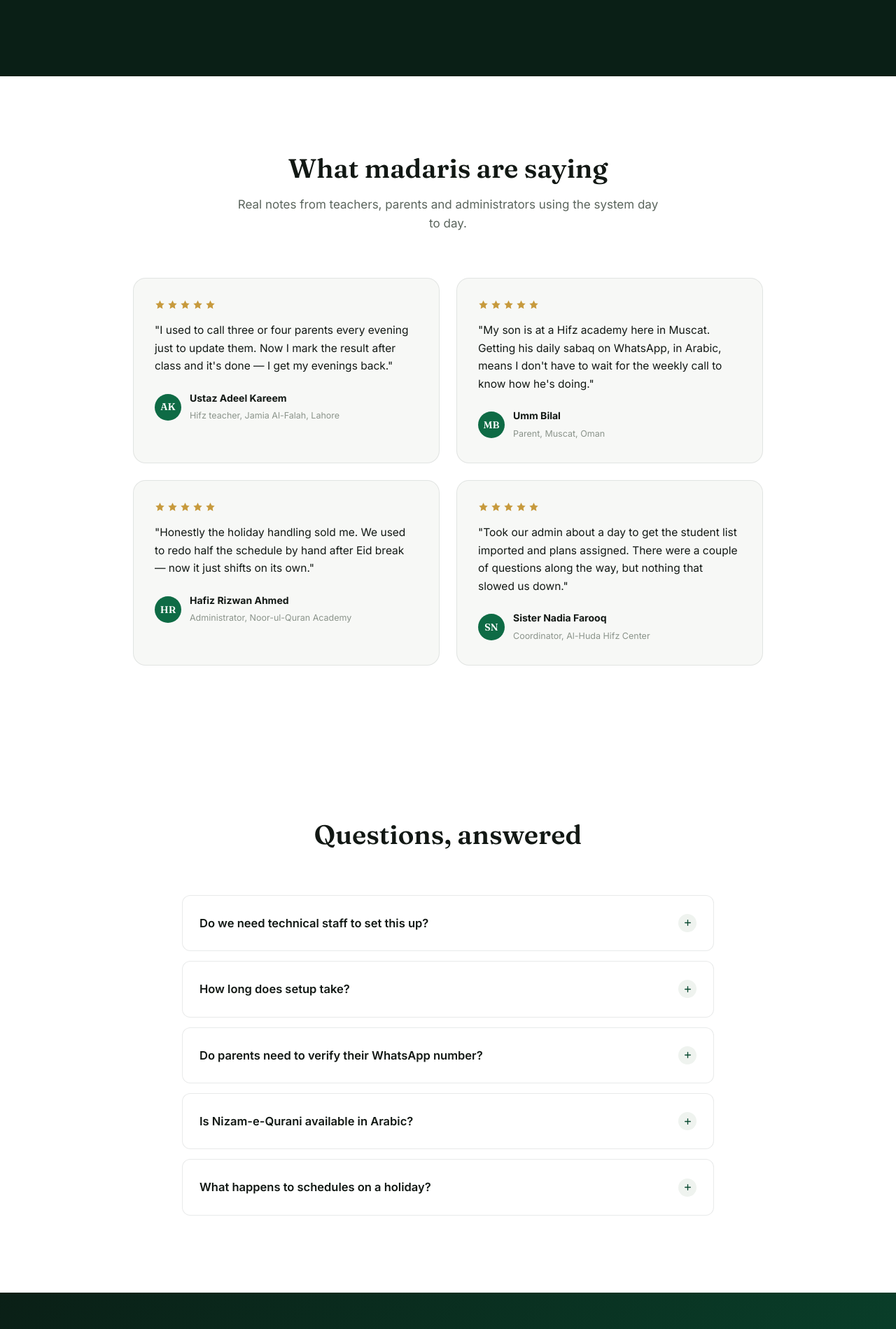
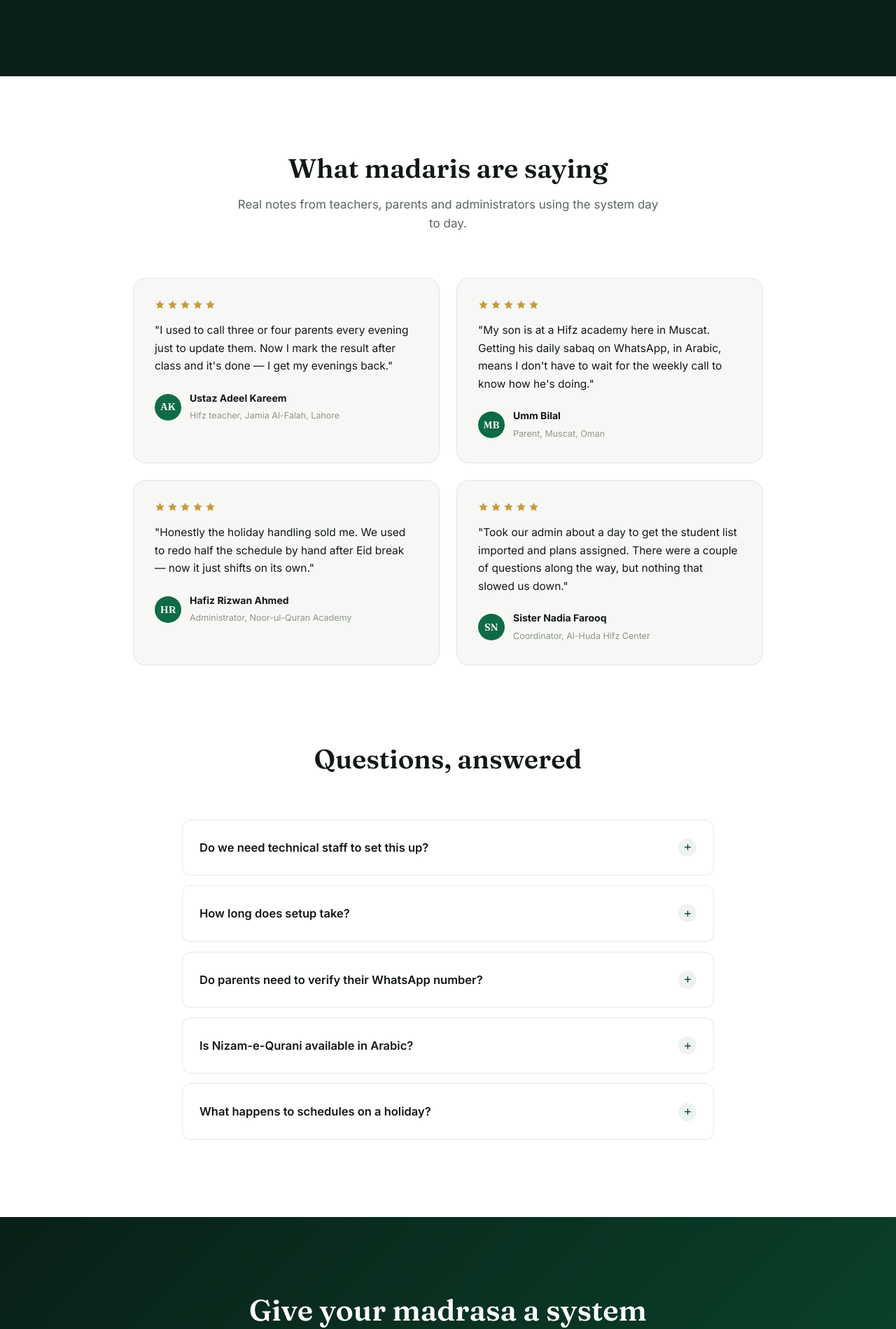
Before and after one commit to mobeen9876/Quran-Academy-landing-page, a React (Vite) app: page / in a window 1280 px wide. Shown: the part 4804-6703 px from the top of the page at 70% size. Built offline with nearby package versions, Linux system fonts and the light colour scheme.

Commit message:
Reduce gap between Testimonials and FAQ sections

```diff
--- a/src/components/FAQ.jsx
+++ b/src/components/FAQ.jsx
@@ -29,7 +29,7 @@ const PlusIcon = () => (
 
 export default function FAQ() {
   return (
-    <section id="faq">
+    <section id="faq" style={{ paddingTop: '56px' }}>
       <div className="wrap">
         <div className="section-head reveal"><h2>Questions, answered</h2></div>
         <div className="faq">
--- a/src/components/Testimonials.jsx
+++ b/src/components/Testimonials.jsx
@@ -33,7 +33,7 @@ const StarIcon = () => (
 
 export default function Testimonials() {
   return (
-    <section>
+    <section style={{ paddingBottom: '56px' }}>
       <div className="wrap">
         <div className="section-head reveal">
           <h2>What madaris are saying</h2>
```
